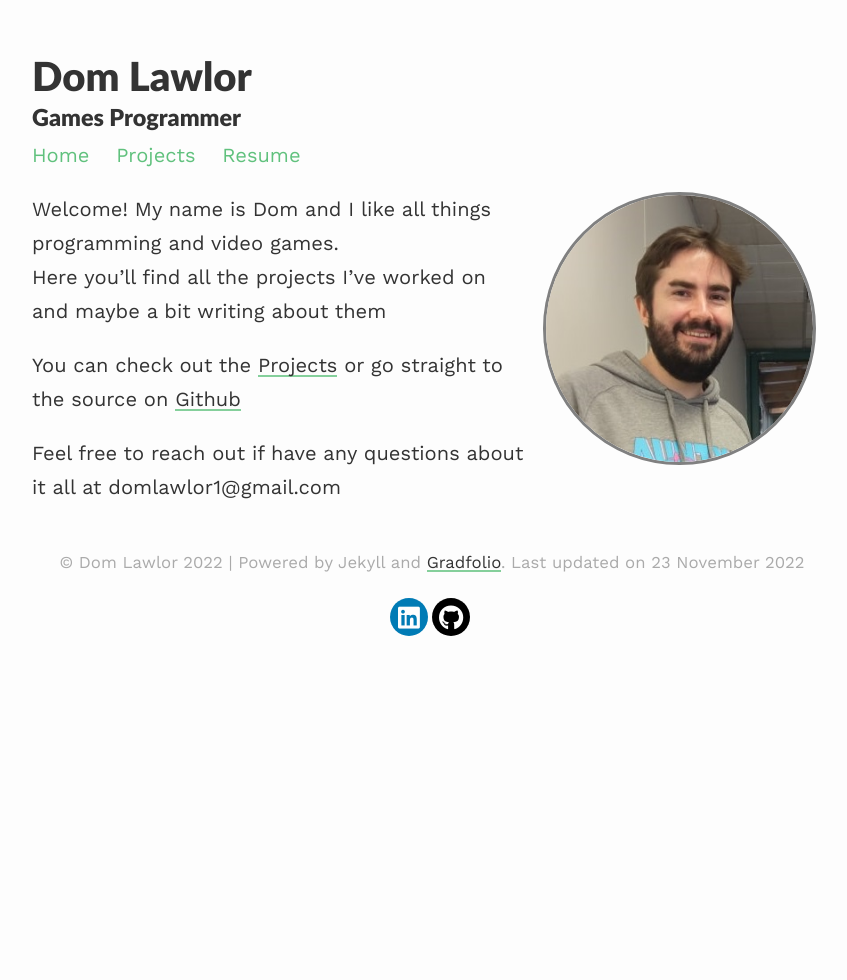
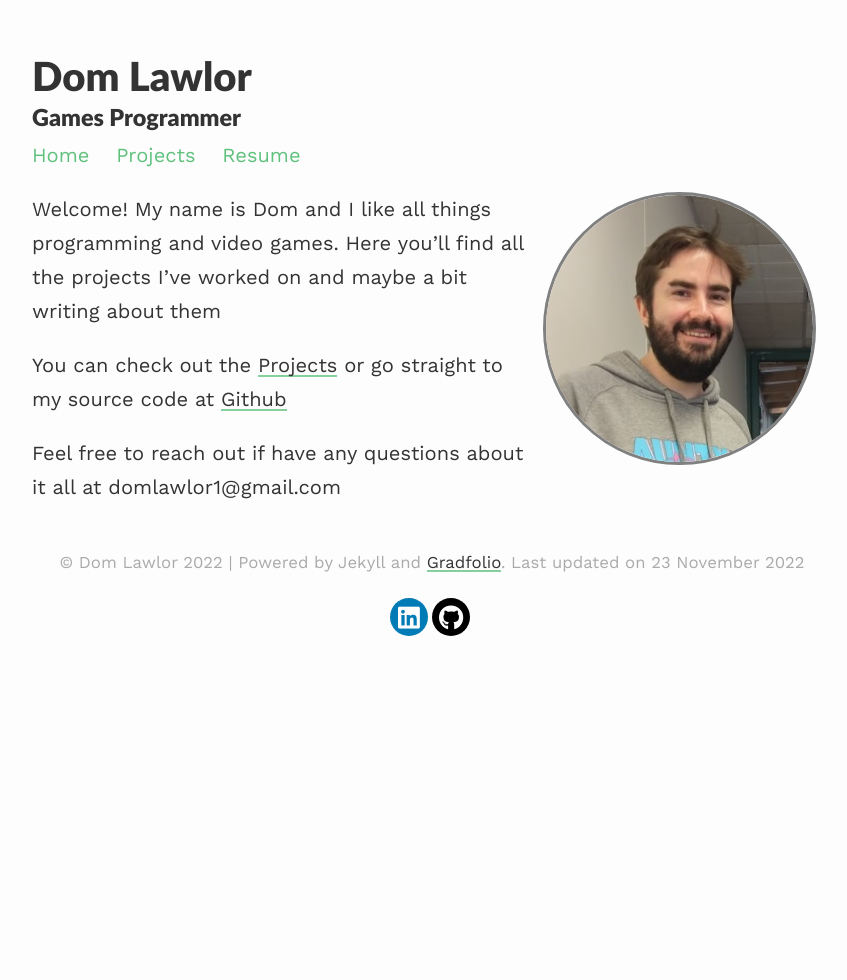
Before and after one commit to domlawlor/domlawlor.com, a Jekyll site: the page built from index.md, in a window 1280 px wide. Shown: the whole page, without its empty margins (208-1055 px from the left). Built offline with Jekyll 4.4.1, drawn with Linux system fonts in a browser that asks for light colours; nearby versions of some CDN libraries.

```diff
--- a/index.md
+++ b/index.md
@@ -7,9 +7,8 @@
 published: true
 ---
 
-Welcome! My name is Dom and I like all things programming and video games.
-Here you'll find all the projects I've worked on and maybe a bit writing about them
+Welcome! My name is Dom and I like all things programming and video games. Here you'll find all the projects I've worked on and maybe a bit writing about them
 
-You can check out the [Projects](https://domlawlor.com/projects) or go straight to the source on [Github](https://github.com/domlawlor)
+You can check out the [Projects](https://domlawlor.com/projects) or go straight to my source code at [Github](https://github.com/domlawlor)
 
 Feel free to reach out if have any questions about it all at domlawlor1@gmail.com
```
Also changed, not shown: _projects/1-tuNES.md (+0 -1 lines), assets/images/tuNES/marioBros.png, assets/images/tuNES/megaman.png, assets/images/tuNES/metroid.png, assets/images/tuNES/zelda.png.
